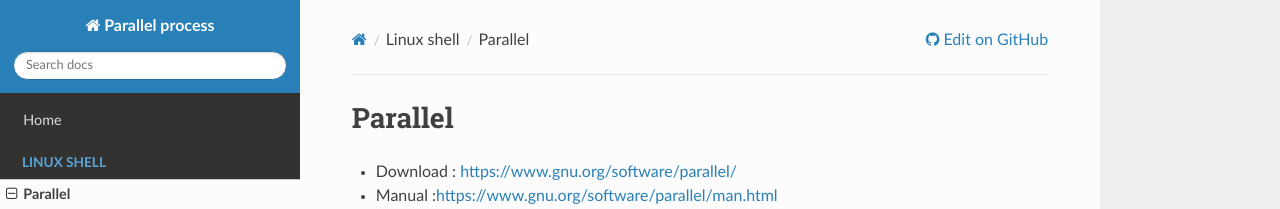
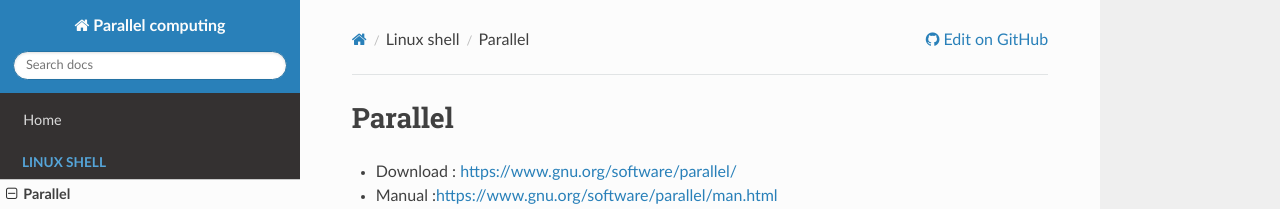
Before and after one commit to WonyoungCho/parallel, an MkDocs documentation site: the page built from docs/parallel.md, in a window 1280 px wide. Shown: the top 209 px of the page. Built offline with MkDocs 1.6.1, drawn with Linux system fonts in a browser that asks for light colours; nearby versions of some CDN libraries; old or Windows-style settings are respelled for this version of MkDocs.

Commit message:
Update mkdocs.yml

```diff
--- a/mkdocs.yml
+++ b/mkdocs.yml
@@ -1,4 +1,4 @@
-site_name: Parallel process
+site_name: Parallel computing
 site_url: https://parallel.readthedocs.io/
 site_description: Introduce parallel computing
 repo_url: https://github.com/WonyoungCho/parallel/
```
